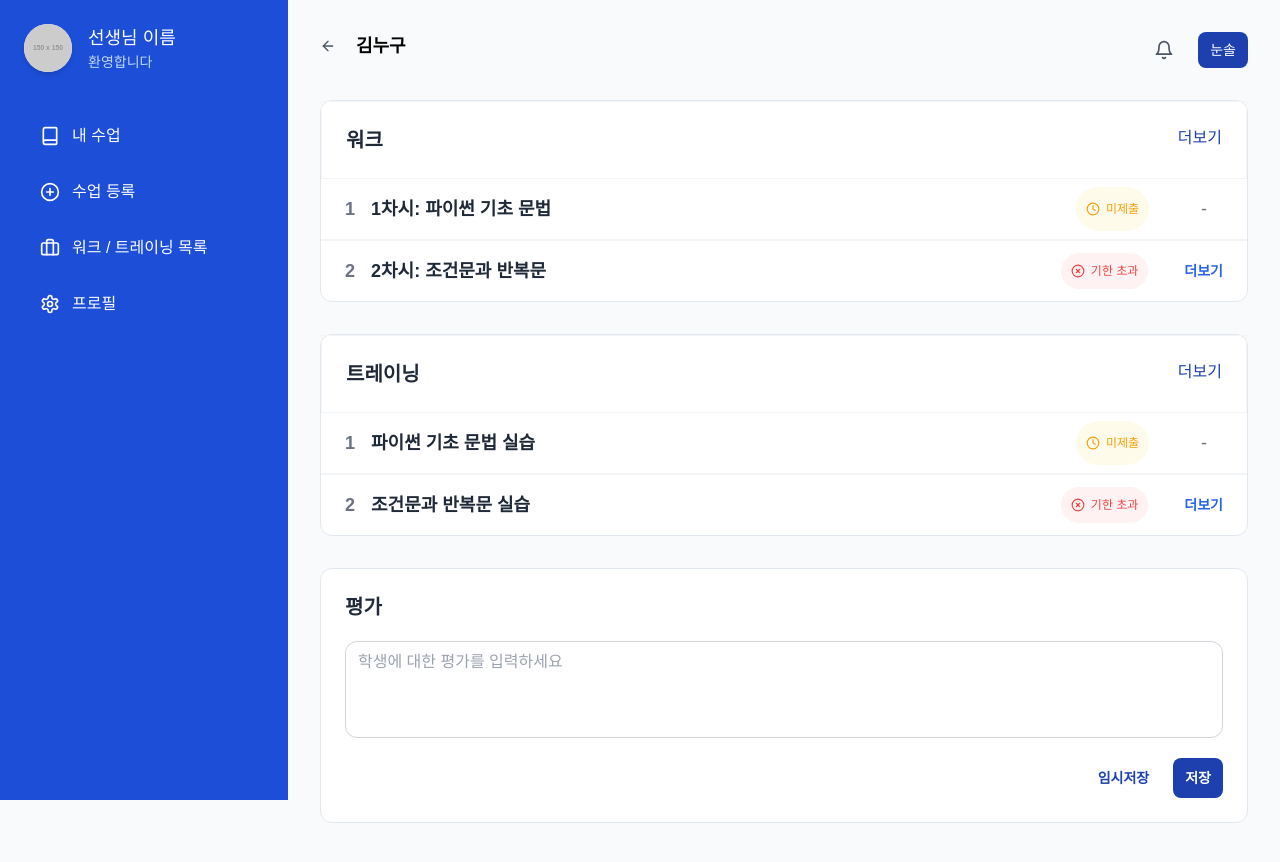
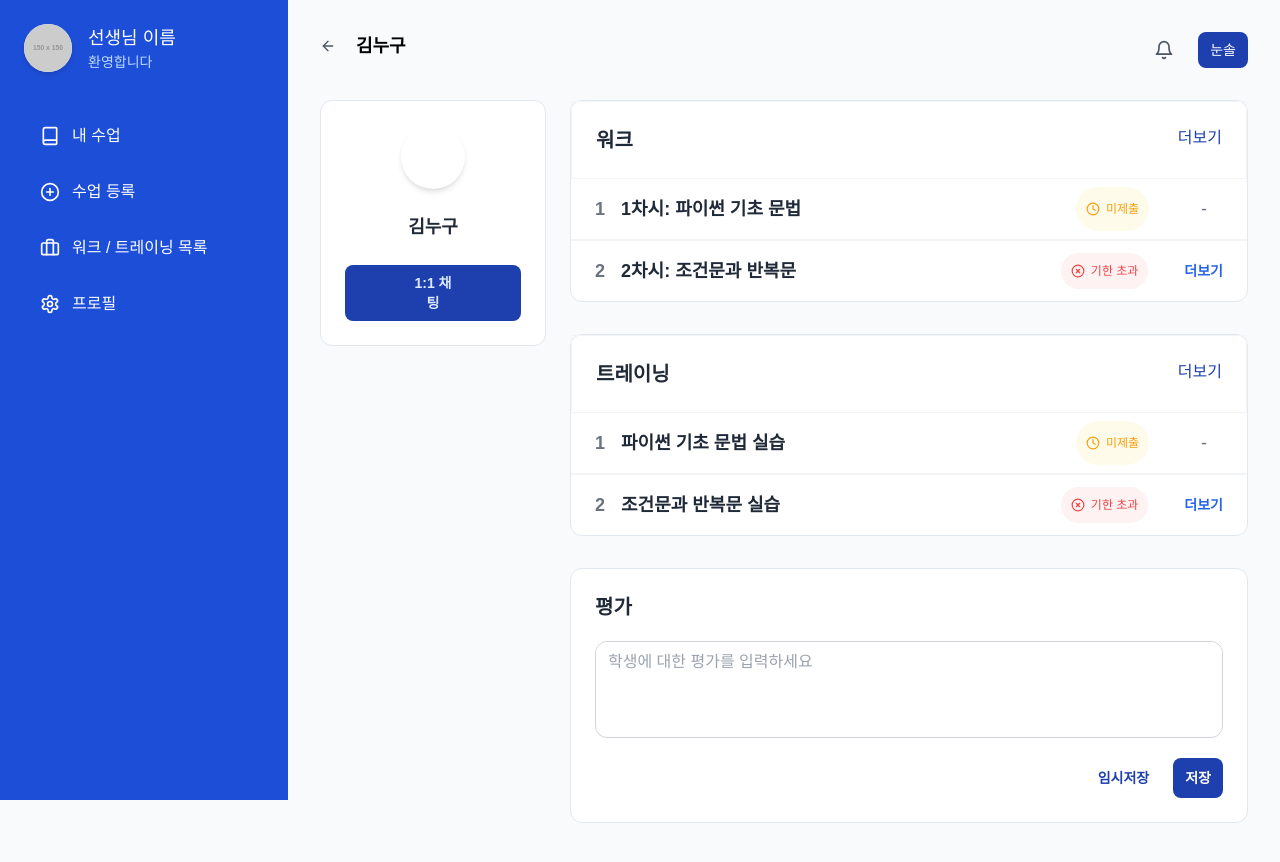
Before and after one commit to 9oormthon-univ/2024_DANPOON_TEAM_25_FE, a Next.js app: page /teacher/courses/1/1 in a window 1280 px wide. Shown: the top 862 px of the page. Built offline with nearby package versions, Linux system fonts and the light colour scheme.

Commit message:
[feat] 워크/트레이닝 학생 제출 현황 페이지에 학생 프로필 추가

```diff
--- a/src/pages/teacher/courses/[courseId]/[studentId]/index.tsx
+++ b/src/pages/teacher/courses/[courseId]/[studentId]/index.tsx
@@ -2,6 +2,7 @@ import { Button } from '@/components/common/Button/Button';
 import { Card } from '@/components/common/Card/Card';
 import { Input } from '@/components/common/Input/Input';
 import { PageHeader } from '@/components/layout/PageHeader/PageHeader';
+import { Profile } from '@/components/layout/Profile/Profile';
 import { SubmissionInfo } from '@/components/layout/Submission/SubmissionInfo';
 import { SubmissionList } from '@/components/layout/Submission/SubmissionList';
 import { TeacherSidebar } from '@/components/sidebar/TeacherSidebar';
@@ -69,6 +70,12 @@ const StudentOverview = () => {
           hasBackButton
           hasSubtitle={false}
         />
+        <div className="flex flex-row space-x-6">
+          <div className="w-1/4 my-8">
+            <Profile name={student.name} />
+          </div>
+
+          <div className="w-3/4">
             <div className="my-8">
               <Card>
                 <SubmissionList list={student.works} label="워크" />
@@ -104,6 +111,8 @@ const StudentOverview = () => {
             </div>
           </div>
         </div>
+      </div>
+    </div>
   );
 };
 
```
Lines whose indentation alone changed are shown as unchanged.
